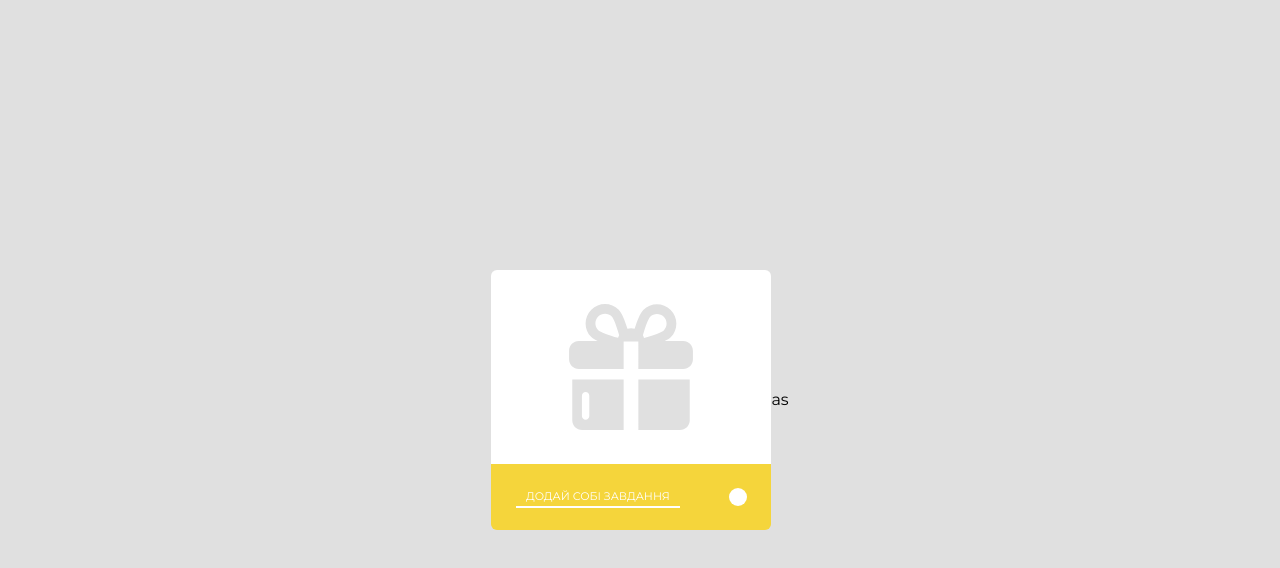
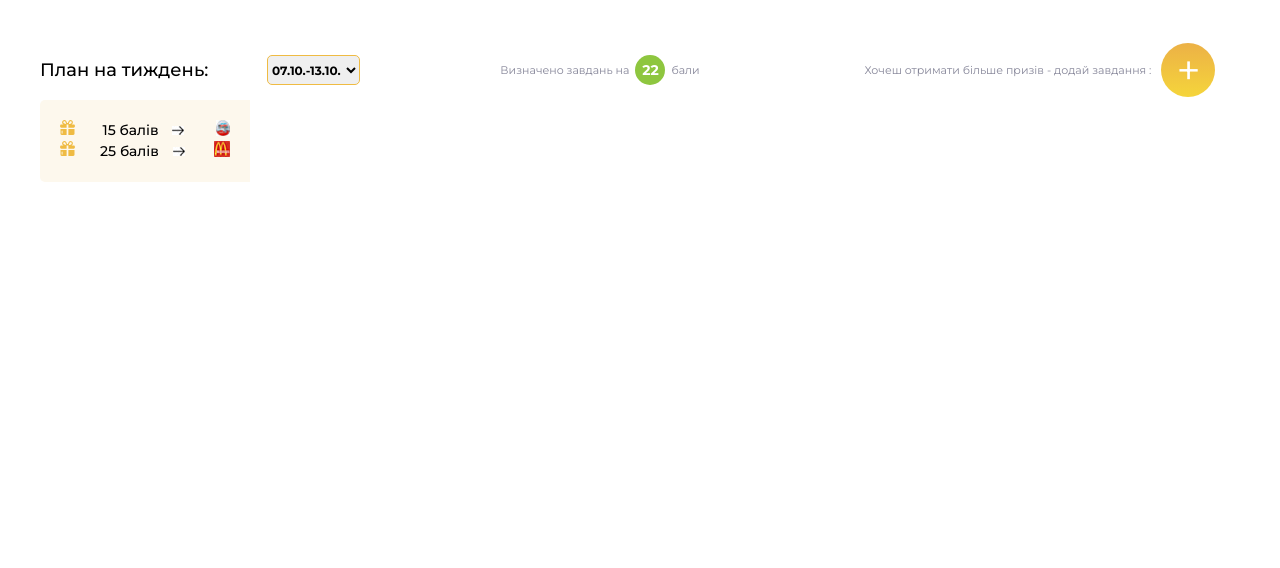
Before and after one commit to vbguard/kidsLike, a React app: page /planning in a window 1280 px wide. Shown: the top 568 px of the page. Built offline with nearby package versions, Linux system fonts and the light colour scheme.

Commit message:
fix erros

```diff
--- a/src/components/AddTaskModal/AddTaskModal.js
+++ b/src/components/AddTaskModal/AddTaskModal.js
@@ -1,22 +1,42 @@
 import React from 'react';
+import PropTypes from 'prop-types';
 import Icon from '../Icon/Icon';
 import styles from './AddTaskModal.module.css';
 
-const AddTaskModal = () => (
-  <div className={styles.backdrop}>
+const AddTaskModal = ({ onChange }) => (
+  <div
+    className={styles.backdrop}
+    onClick={e => {
+      e.preventDefault();
+      onChange();
+    }}
+    onKeyDown={() => {}}
+    role="button"
+    tabIndex="0"
+  >
     <div className={styles.modal}>
       <div className={styles.imgConteiner}>
         <Icon icon="GiftBox" className={styles.icon} />
       </div>
-      <form className={styles.form}>
+      <form
+        className={styles.form}
+        onSubmit={e => {
+          e.preventDefault();
+          onChange();
+        }}
+      >
         <label htmlFor="taskName">
           <input type="text" id="taskName" className={styles.input} placeholder="Додай собі завдання" />
         </label>
-        <button type="submit" className={styles.btn}></button>
+        <button type="submit" className={styles.btn} aria-label="Save"></button>
       </form>
     </div>
     as
   </div>
 );
 
+AddTaskModal.propTypes = {
+  onChange: PropTypes.func
+};
+
 export default AddTaskModal;
--- a/src/components/AddTasks/AddTasks.js
+++ b/src/components/AddTasks/AddTasks.js
@@ -1,14 +1,19 @@
 import React from 'react';
+import PropTypes from 'prop-types';
 import { screenWidth } from '../../utils/var';
 import styles from './AddTasks.module.css';
 
-const AddTasks = () => (
+const AddTasks = ({ openModal }) => (
   <div className={styles.conteiner}>
-    {screenWidth > 768 && <p className={styles.text}>Хочеш отримати більше призів - додай завдання :)</p>}
-    <button type="button" className={styles.btn}>
+    {screenWidth > 768 && <p className={styles.text}>Хочеш отримати більше призів - додай завдання :</p>}
+    <button type="button" className={styles.btn} onClick={openModal}>
       +
     </button>
   </div>
 );
 
+AddTasks.propTypes = {
+  openModal: PropTypes.func
+};
+
 export default AddTasks;
--- a/src/pages/PlanningPage/PlanningPage.js
+++ b/src/pages/PlanningPage/PlanningPage.js
@@ -1,4 +1,4 @@
-import React from 'react';
+import React, { useState } from 'react';
 import WeekSelected from '../../components/WeekSelected/WeekSelected';
 import Prizes from '../../components/Prizes/Prizes';
 import SelectedTasksPoints from '../../components/SelectedTasksPoints/SelectedTasksPoints';
@@ -7,15 +7,22 @@ import AddTaskModal from '../../components/AddTaskModal/AddTaskModal';
 import { screenWidth } from '../../utils/var';
 import styles from './PlanningPage.module.css';
 
-const PlanningPage = () => (
+const PlanningPage = () => {
+  const [openModal, setOpenModal] = useState(false);
+  const handleOpenModal = () => {
+    console.log('onCloiee');
+    setOpenModal(!openModal);
+  };
+  return (
     <div className={styles.wrapper}>
       <WeekSelected />
       {screenWidth < 768 && <Prizes />}
       <SelectedTasksPoints />
-    <AddTasks />
+      <AddTasks openModal={handleOpenModal} />
       {screenWidth >= 768 && <Prizes />}
-    <AddTaskModal />
+      {openModal && <AddTaskModal onChange={handleOpenModal} />}
     </div>
   );
+};
 
 export default PlanningPage;
```
Also changed, not shown: 1 other file (tests, documents, lock files or other folders). Lines whose indentation alone changed are shown as unchanged.
